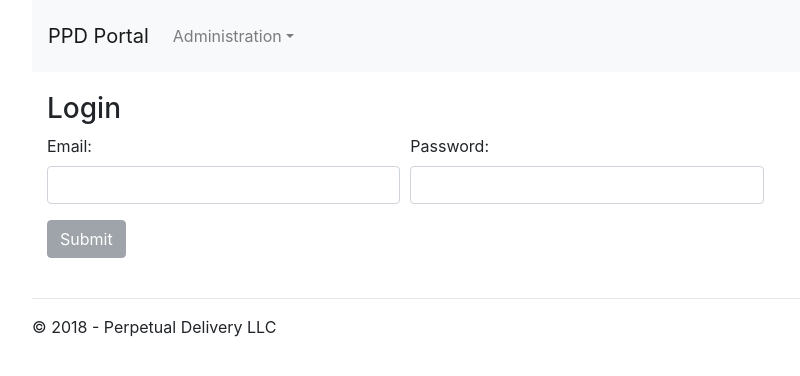
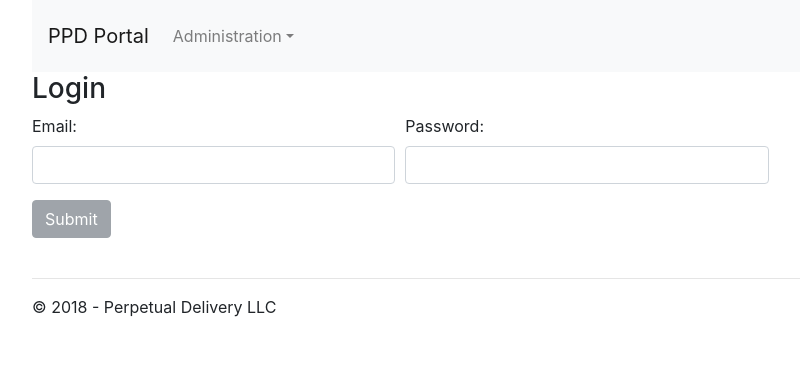
Before and after one commit to richardwaswrick/PPDPortal, a React (Create React App) app: page / in a window 1280 px wide. Shown: the top 376 px of the page, without its empty margins (53-853 px from the left). Built offline with nearby package versions, Linux system fonts and the light colour scheme.

Commit message:
still wokring on routing due to rewrite in V4

```diff
--- a/package.json
+++ b/package.json
@@ -12,6 +12,7 @@
     "react-bootstrap": "^0.32.4",
     "react-dom": "^16.5.2",
     "react-router": "^4.3.1",
+    "react-router-dom": "^4.3.1",
     "react-scripts": "2.0.4",
     "react-virtualized-select": "^3.1.3",
     "reactstrap": "^6.4.0",
--- a/src/components/app.jsx
+++ b/src/components/app.jsx
@@ -5,11 +5,18 @@ import Login from './login';
 
 export default class App extends React.Component {
   render() {
+
+    const contentStyle = {
+      paddingleft: 30,
+      paddingright: 30,
+      paddingtop: 20
+    };
+
     return (
       <div>
         <Header/>
         <div className="row">
-            <div Id="content" className="col-md-12" Style="padding-left:30px;padding-right:30px;padding-top:20px">
+            <div id="content" className="col-md-12" style={{contentStyle}}>
               <Login/>
             </div>
         </div>
--- a/src/index.js
+++ b/src/index.js
@@ -3,14 +3,29 @@ import React from 'react';
 import ReactDOM from 'react-dom';
 import './index.css';
 import App from './components/app';
-import * as serviceWorker from './serviceWorker';
+import routes from './routes';
+import {Route, Switch, BrowserRouter} from 'react-router-dom';
 
-ReactDOM.render(
-    <App />,
-    document.getElementById('App')
+export class Index extends React.Component {
+  render() {
+    return (
+      <BrowserRouter>
+        <Switch>
+          {routes.map(props =>
+            <Route
+            key = {props.key}
+            path = {props.path}
+            component = {props.component}
+            />)}
+        </Switch>
+      </BrowserRouter>
     );
+  }
+}
 
 // If you want your app to work offline and load faster, you can change
 // unregister() to register() below. Note this comes with some pitfalls.
 // Learn more about service workers: http://bit.ly/CRA-PWA
-serviceWorker.unregister();
+//serviceWorker.unregister();
+
+ReactDOM.render(<App />, document.getElementById('App'));
--- a/src/routes.js
+++ b/src/routes.js
@@ -1,12 +1,21 @@
-import React from 'react';
-import {Route, IndexRoute} from 'react-router';
-import App from './components/App';
+import App from './components/app';
 import Tasks from './components/admin/tasks';
 import HomePage from './components/home/index';
 
-export default (
-    <Route path="/" component={App}>
-        <Route path="/" component={HomePage} />
-        <Route path="tasks" component={Tasks} />
-    </Route>
-);
+export const routes = [{
+  key: "appRoute",
+  component: App,
+  path: '/',
+}, {
+  key: "taskRoute",
+  component: Tasks,
+  path: '/tasks',
+}, {
+  key: "homeRoute",
+  component: HomePage,
+  path: '/home',
+}, ];
+
+//console.log(routes);
+
+export default routes;
```
